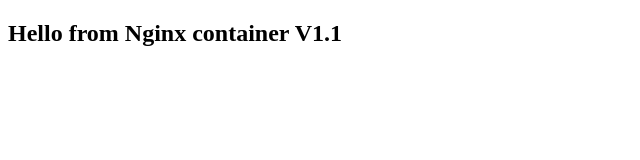
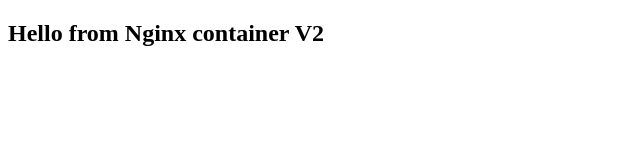
Before and after one commit to elveros83/cicd, a plain HTML site: page index.html in a window 1280 px wide. Shown: the full height of the page, 0-640 px from the left. Drawn offline with Linux system fonts and the light colour scheme.

Commit message:
Update index.html

```diff
--- a/index.html
+++ b/index.html
@@ -5,6 +5,6 @@
   <title>My Nginx</title>
 </head>
 <body>
-  <h2>Hello from Nginx container V1.1</h2>
+  <h2>Hello from Nginx container V2</h2>
 </body>
 </html>
```
